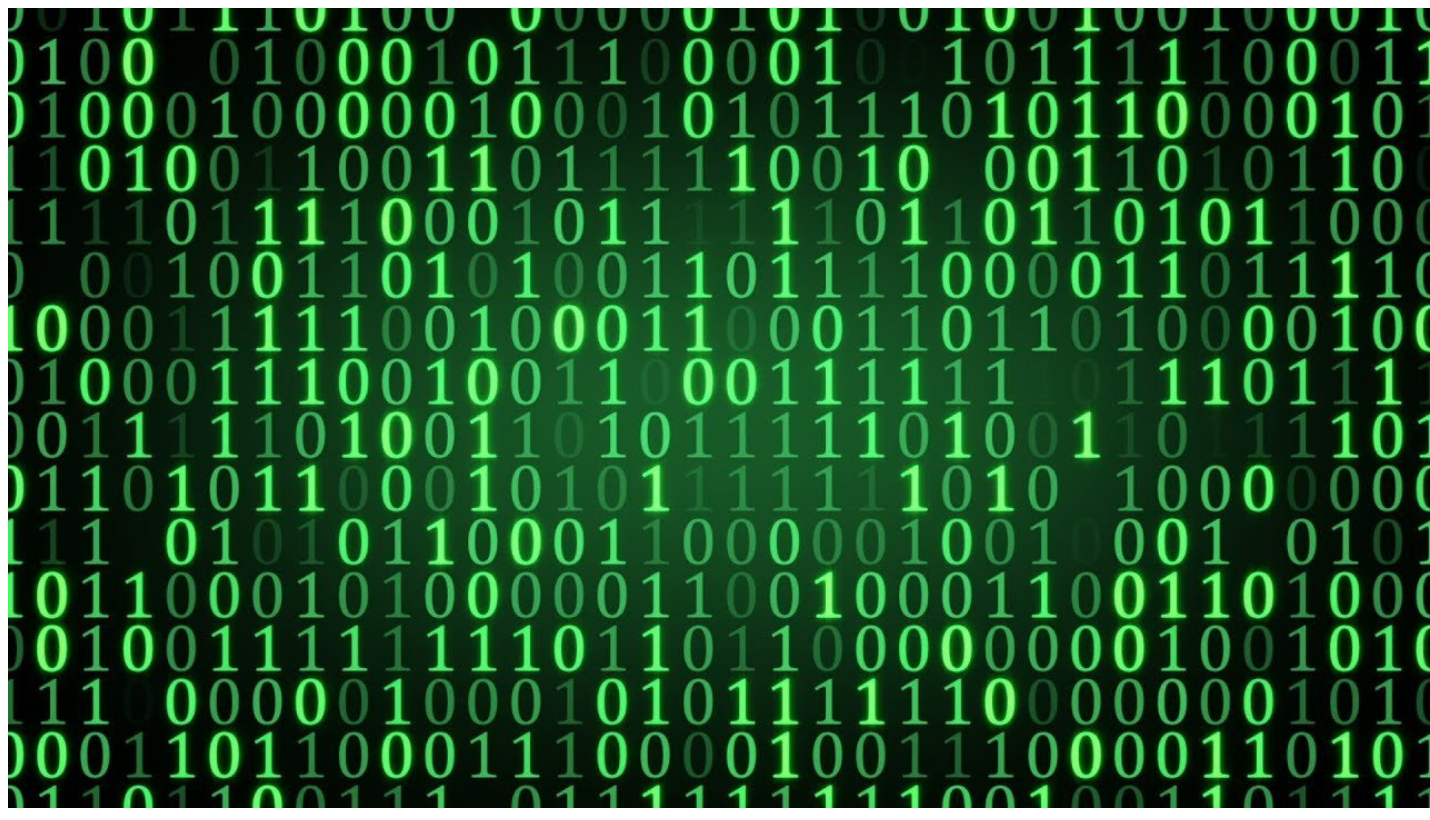
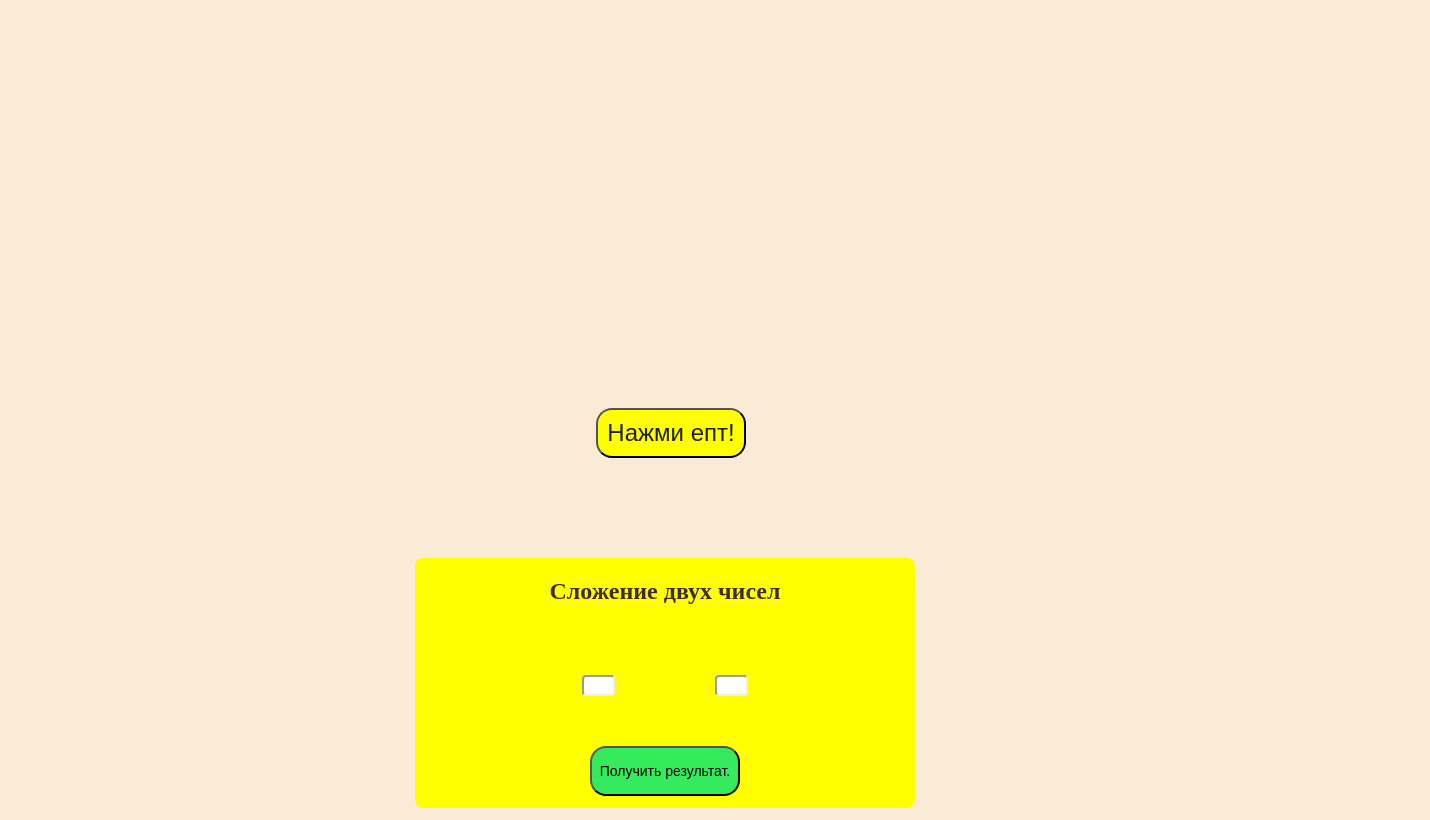
Before and after one commit to NanoBabaika/jslerningtasks, a plain HTML site: page index.html in a window 1280 px wide. Shown: the whole page, 1430 px wide, since content can reach past the window. Drawn offline with Linux system fonts and the light colour scheme.

Commit message:
Смена типа приложения

```diff
--- a/index.html
+++ b/index.html
@@ -8,9 +8,30 @@
     <title>TEST JS</title>
 </head>
 <body>
-    <img class="img__wrapper" src="./code__img.jpg" alt="">
+    <div class="wrapper">
+        <div class="container">
+        <div class="button__block">
+        <button class="alert__button">
+            <a href="#" class="button_link">Нажми епт!</a>
+        </button>
+        </div>
 
-    <!-- <script src="./week-1.js"></script> -->
+
+    <div class="summ__block">
+        <h2 class="block__title">Сложение двух чисел</h2>
+        <div class="input__block">
+            <input id="1" type="text" class="summ__number">
+            <input id="2"  type="text" class="summ__number">
+        </div>
+
+        <button  id="resultButton" class="summ__button">Получить результат.</button>
+    </div>
+
+    <script src="./scriptSumm.js"></script>
     <script src="./week-2.js"></script>
+    </div>
+
+        </div>
+
 </body>
 </html>
--- /dev/null
+++ b/scriptSumm.js
@@ -0,0 +1,19 @@
+let button = document.querySelector('.alert__button');
+
+button.addEventListener('click', function(){
+   return  alert("Ты че натворил!!?!? А ну быстро закрой!");
+})
+
+
+// Блок сложения двух чисел
+let getValueA = document.getElementById("1").value;
+let a = getValueA.value;
+let getValueB = document.getElementById("2").value;
+let b = getValueB.value;
+const resultButton = document.querySelector('#resultButton');
+
+
+resultButton.addEventListener('click', function(){
+   let result = a + b;
+    alert(result);
+})
--- a/stile.css
+++ b/stile.css
@@ -1,4 +1,100 @@
+body {
+    display: flex;
+    flex-direction: column;
+    background-color: antiquewhite;
+}
+
+.wrapper{
+    width: 1100px;
+    margin: 0 auto;
+ }
+
+.container {
+    margin: 0 auto;
+    width: 1150px;
+    display: flex;
+    flex-direction: column;
+    align-items: center;
+  }
+
+
 .img__wrapper {
-    width: 100hv;
     height: 100vh;
+    position: absolute;
 }
+
+a {
+    text-decoration: none;
+}
+
+.alert__button {
+    margin-top: 400px;
+    position: relative;
+    left: 50%;
+    height: 50px;
+    width: 150px;
+    background-color: yellow;
+    font-size: 24px;
+    border-radius: 16px;
+}
+
+
+.alert__button:hover{
+    background-color: rgb(53, 235, 93);
+}
+
+.button_link {
+    color: rgb(29, 32, 29);
+}
+
+.button__block {
+ position: relative;
+ top: 30%;
+ left: -6%;
+ margin-bottom: 100px;
+}
+
+.summ__block {
+    border-radius: 8px;
+    display: flex;
+    flex-direction: column;
+    align-items: center;
+    height: 250px;
+    width: 500px;
+    background-color: yellow;
+}
+
+.block__title {
+    color: rgb(63, 43, 43);
+}
+
+.input__block {
+    display: flex;
+    justify-content: space-between;
+}
+
+.summ__number{
+    width: 25px;
+    border-radius: 4px;
+    border-color: inherit;
+    margin-right: 100px;
+    margin-top: 50px;
+}
+
+.summ__number:last-child{
+    margin-right: 0;
+}
+
+.summ__button{
+    margin-top: 50px;
+    height: 50px;
+    width: 150px;
+    background-color: rgb(53, 235, 93);
+    font-size: 14px;
+    border-radius: 16px;
+    cursor: pointer;
+}
+
+.summ__button:hover {
+    background-color: rgb(240, 238, 128);
+}
--- a/week-2.js
+++ b/week-2.js
@@ -1,6 +1,3 @@
-let summ = (a, b =10) => a + b;
-
-console.log(summ(10));
 
 const arr1 = [1, 2, 3, 4];
 
```
Also changed, not shown: index.js (added, +38 -0 lines), week-1.js (deleted, +0 -69 lines), code__img.jpg (deleted).
